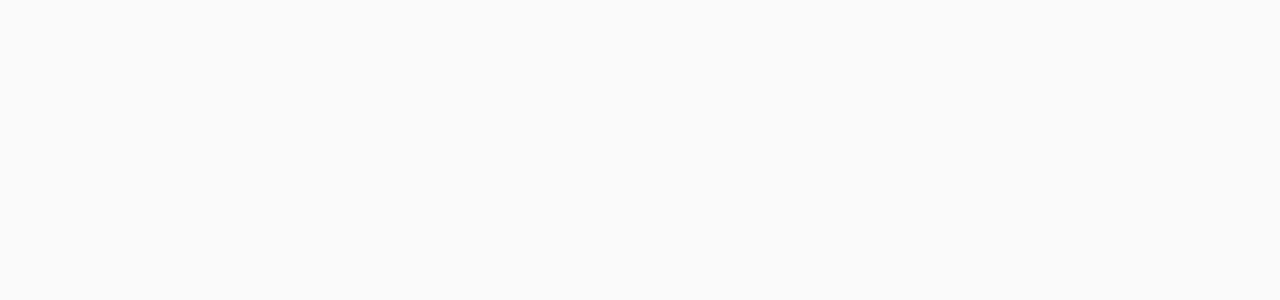
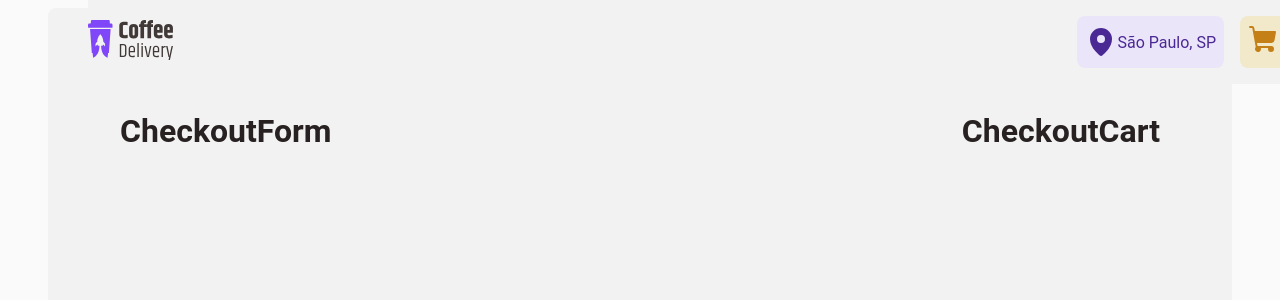
Before and after one commit to NearMaick/challenge-reactjs-coffeedelivery, a React (Vite) app: page /checkout in a window 1280 px wide. Before the commit this address had no page. Shown: the top 300 px of the page. Built offline with nearby package versions, Linux system fonts and the light colour scheme.

Commit message:
style: Checkout #1

```diff
--- a/src/Router.tsx
+++ b/src/Router.tsx
@@ -1,5 +1,6 @@
 import { Route, Routes } from "react-router-dom";
 import { DefaultLayout } from "./layouts/DefaultLayout";
+import { Checkout } from "./pages/Checkout";
 import { Home } from "./pages/Home";
 
 export function Router() {
@@ -7,6 +8,7 @@
     <Routes>
       <Route path='/' element={<DefaultLayout />}>
         <Route path='/' element={<Home />} />
+        <Route path='/checkout' element={<Checkout />} />
       </Route>
     </Routes>
   );
--- /dev/null
+++ b/src/pages/Checkout/CheckoutCart/index.tsx
@@ -0,0 +1,3 @@
+export function CheckoutCart() {
+  return <h1>CheckoutCart</h1>;
+}
--- /dev/null
+++ b/src/pages/Checkout/CheckoutCart/styles.ts
@@ -0,0 +1,3 @@
+import styled from "styled-components";
+
+export const CheckoutCartContainer = styled.div``;
--- /dev/null
+++ b/src/pages/Checkout/CheckoutForm/index.tsx
@@ -0,0 +1,9 @@
+import { CheckoutFormContainer } from "./styles";
+
+export function CheckoutForm() {
+  return (
+    <CheckoutFormContainer>
+      <h1>CheckoutForm</h1>
+    </CheckoutFormContainer>
+  );
+}
--- /dev/null
+++ b/src/pages/Checkout/CheckoutForm/styles.ts
@@ -0,0 +1,3 @@
+import styled from "styled-components";
+
+export const CheckoutFormContainer = styled.div``;
--- /dev/null
+++ b/src/pages/Checkout/index.tsx
@@ -0,0 +1,12 @@
+import { CheckoutCart } from "./CheckoutCart";
+import { CheckoutForm } from "./CheckoutForm";
+import { CheckoutContainer } from "./styles";
+
+export function Checkout() {
+  return (
+    <CheckoutContainer>
+      <CheckoutForm />
+      <CheckoutCart />
+    </CheckoutContainer>
+  );
+}
--- /dev/null
+++ b/src/pages/Checkout/styles.ts
@@ -0,0 +1,11 @@
+import styled from "styled-components";
+
+export const CheckoutContainer = styled.div`
+  width: 100%;
+
+  display: flex;
+  align-items: center;
+  justify-content: space-between;
+
+  padding: 2rem;
+`;
```
